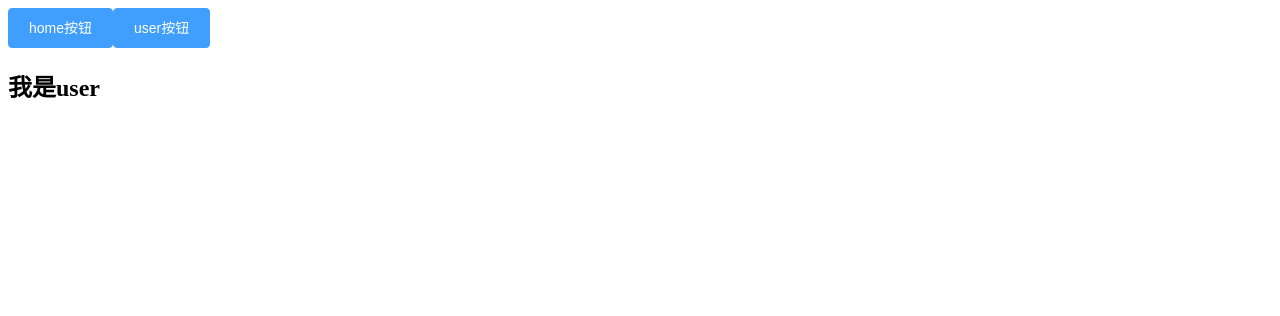
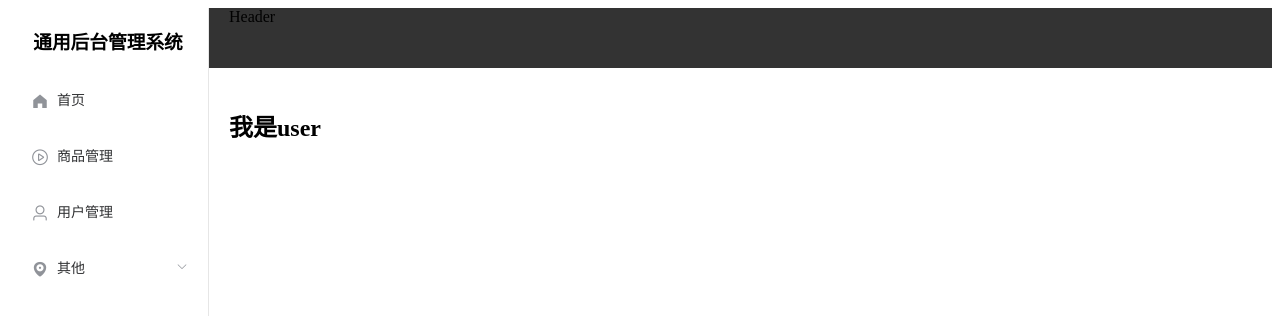
Before and after one commit to 614460810/background, a Vue app in the folder vue-manager/: page /user in a window 1280 px wide. Shown: the top 316 px of the page. Built offline with nearby package versions, Linux system fonts and the light colour scheme.

Commit message:
侧边栏菜单与路由

```diff
--- a/vue-manager/src/App.vue
+++ b/vue-manager/src/App.vue
@@ -1,22 +1,23 @@
 <template>
   <div id="app">
-    <!-- <img alt="Vue logo" src="./assets/logo.png"> -->
-    <HelloWorld />
     <router-view></router-view>
   </div>
 </template>
 
 <script>
-import HelloWorld from './components/HelloWorld.vue'
+
 
 export default {
   name: 'App',
   components: {
-    HelloWorld
+
   }
 }
 </script>
 
 <style>
+#app{
+  height: 100%;
+}
 
 </style>
--- /dev/null
+++ b/vue-manager/src/components/CommonAside.vue
@@ -0,0 +1,104 @@
+<template>
+    <el-menu default-active="1-4-1" class="el-menu-vertical-demo"
+        :collapse="isCollapse">
+        <h3>通用后台管理系统</h3>
+        <el-menu-item @click="MenuSelect(item)" v-for="item in noChildren" :index="item.path" :key="item.path">
+            <i :class="'el-icon-'+item.icon"></i>
+            <span slot="title">{{ item.label }}</span>
+        </el-menu-item>
+        <el-submenu v-for="item in hasChildren" :index="item.path" :key="item.path">
+            <template slot="title">
+                <i :class="'el-icon-'+item.icon"></i>
+                <span slot="title">{{ item.label }}</span>
+            </template>
+            <el-menu-item-group v-for="subItem in item.children" :key="subItem.path">
+
+                <el-menu-item :index="subItem.path">{{subItem.label}}</el-menu-item>
+            </el-menu-item-group>
+
+        </el-submenu>
+
+
+    </el-menu>
+</template>
+
+<script>
+export default {
+    name: 'CommonAside',
+    data() {
+        return {
+            isCollapse: false,
+            menu: [
+                {
+                    path: '/',
+                    name: 'home',
+                    label: '首页',
+                    icon: 's-home',
+                    url: 'Home/Home'
+                },
+                {
+                    path: '/mall',
+                    name: 'mall',
+                    label: '商品管理',
+                    icon: 'video-play',
+                    url: 'MallManage/MallManage'
+                },
+                {
+                    path: '/user',
+                    name: 'user',
+                    label: '用户管理',
+                    icon: 'user',
+                    url: 'UserManage/UserManage'
+                },
+                {
+                    label: '其他',
+                    icon: 'location',
+                    children: [
+                        {
+                            path: '/page1',
+                            name: 'page1',
+                            label: '页面1',
+                            icon: 'setting',
+                            url: 'Other/PageOne'
+                        },
+                        {
+                            path: '/page2',
+                            name: 'page2',
+                            label: '页面2',
+                            icon: 'setting',
+                            url: 'Other/PageTwo'
+                        }
+                    ]
+                }
+            ]
+        }
+    },
+    methods:{
+        MenuSelect(item){
+            this.$router.push({
+                name:item.name
+            })
+        }
+    },
+    computed: {
+        noChildren() {
+            return this.menu.filter(item => !item.children)
+        },
+        hasChildren() {
+            return this.menu.filter(item => item.children)
+        }
+    }
+
+}
+</script>
+
+  <!-- Add "scoped" attribute to limit CSS to this component only -->
+<style scoped>
+.el-menu-vertical-demo:not(.el-menu--collapse) {
+    width: 200px;
+    min-height: 400px;
+}
+h3{
+    text-align: center;
+}
+</style>
--- a/vue-manager/src/router/index.js
+++ b/vue-manager/src/router/index.js
@@ -6,17 +6,26 @@ Vue.use(VueRouter)
 const routes = [
     {
         path: '/',
-        name: 'Home',
-        component: ()=>import('../views/HomeView.vue')
+        name: 'main',
+        component: () => import('../views/MainView.vue'),
+        children: [
+            {
+                path: '/home',
+                name: 'home',
+                component: () => import('../views/HomeView.vue')
+            },
+            {
+                path: '/user',
+                name: 'user',
+                component: () => import('../views/UserView.vue')
+            },
+
+        ]
     },
-    {
-        path: '/user',
-        name: 'User',
-        component: ()=>import('../views/UserView.vue')
-    },
+
 ]
-const router=new VueRouter({
-    mode:'history',
+const router = new VueRouter({
+    mode: 'history',
     routes
 })
 export default router;
--- /dev/null
+++ b/vue-manager/src/views/MainView.vue
@@ -0,0 +1,27 @@
+<template>
+    <el-container >
+        <el-aside width="auto"><CommonAside/></el-aside>
+        <el-container>
+            <el-header>Header</el-header>
+            <el-main>
+                <router-view></router-view>
+            </el-main>
+        </el-container>
+    </el-container>
+</template>
+<script>
+import CommonAside from '../components/CommonAside.vue';
+export default {
+    name: 'MainView',
+    components:{
+        CommonAside
+    }
+}
+
+</script>
+<style>
+.el-header{
+    background-color: #333;
+}
+
+</style>
```
Also changed, not shown: vue-manager/src/main.js (+9 -1 lines).
